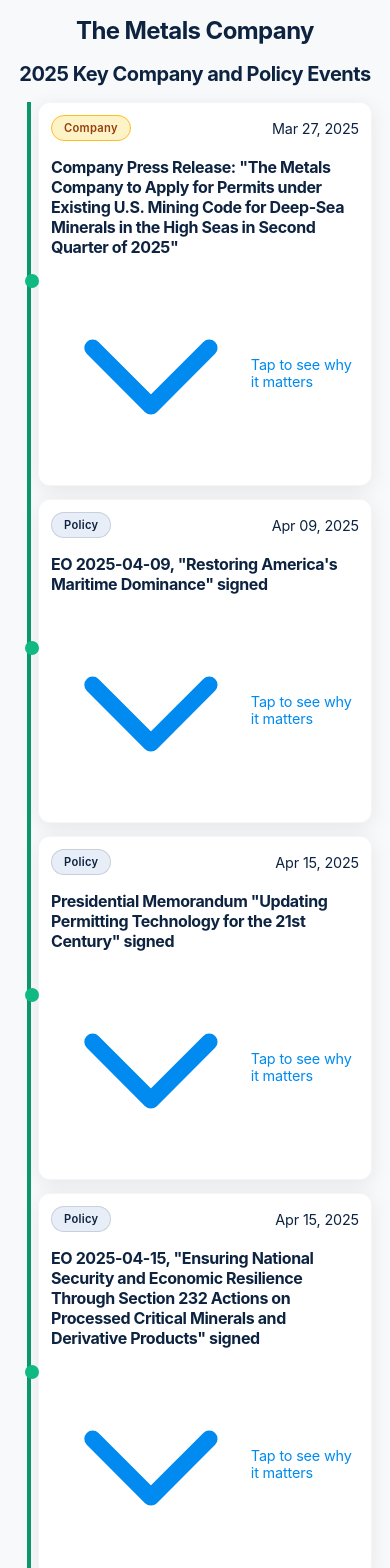
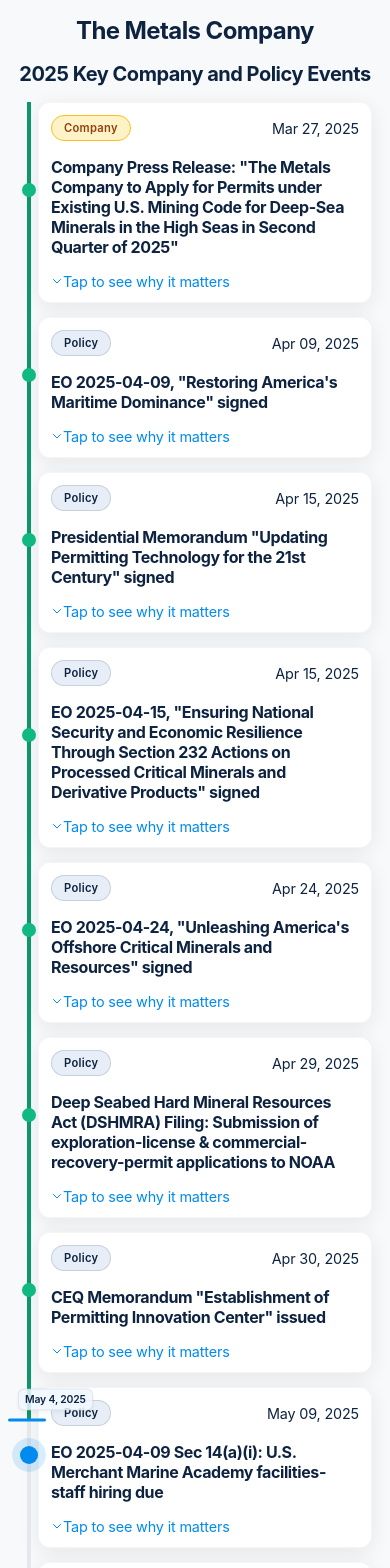
Before and after one commit to brandonlipman216/TMC-timeline-webapp, a Next.js app: page / in a window 390 px wide. Shown: the top 1568 px of the page. Built offline with nearby package versions, Linux system fonts and the light colour scheme.

Commit message:
Fix mobile layout

```diff
--- a/src/app/globals.css
+++ b/src/app/globals.css
@@ -245,9 +245,9 @@
 
 /* Media queries for mobile responsiveness */
 @media (max-width: 768px) {
-  /* Adjust timeline dots for mobile - ensure center alignment */
+  /* Adjust timeline dots for mobile - perfect center alignment */
   .timeline-dot {
-    left: 17px; /* Center with the timeline line */
+    left: 14px; /* Perfectly center with the timeline line */
     width: 14px;
     height: 14px;
     top: 50%;
@@ -255,13 +255,13 @@
   }
 
   .timeline-dot.current {
-    left: 15px; /* Center with the timeline line accounting for larger size */
+    left: 12px; /* Perfectly center with the timeline line for larger dot */
     width: 18px;
     height: 18px;
     top: 50%;
   }
 
-  /* Ensure timeline lines are centered with dots */
+  /* Ensure timeline lines are centered */
   .timeline-line,
   .timeline-line-past {
     left: 19px;
@@ -274,21 +274,21 @@
     z-index: 9;
   }
 
-  /* Reposition the date label over the timeline */
+  /* Reposition the date label ABOVE the timeline */
   .current-date-label {
     position: absolute;
     font-size: 0.65rem;
     padding: 4px 6px;
     right: auto;
     left: 10px; /* Position directly over timeline */
-    top: 25px; /* Position below the horizontal line */
-    transform: none; /* Remove vertical centering */
-    max-width: 60px; /* Limit width to force wrapping */
-    white-space: normal; /* Allow wrapping */
-    text-align: center;
+    top: -30px; /* Position ABOVE the horizontal line */
+    transform: none;
+    max-width: none; /* Allow natural width */
+    white-space: nowrap; /* Keep on one line */
+    text-align: left;
     line-height: 1.2;
-    background-color: rgba(240, 247, 255, 0.95);
-    z-index: 20; /* Higher z-index */
+    background-color: rgba(240, 247, 255, 0.85); /* Semi-transparent */
+    z-index: 20;
     border: 1px solid rgba(0, 0, 0, 0.08);
   }
 
--- a/src/components/TimelineCard.tsx
+++ b/src/components/TimelineCard.tsx
@@ -93,7 +93,13 @@
                 <h3 className="text-base md:text-lg font-semibold text-gray-800 mt-3 md:mt-5 mb-3 md:mb-4">{event.title}</h3>
 
                 <div className="text-sm font-medium text-blue-600 flex items-center">
-                  <svg className="w-3 h-3 mr-1" fill="none" viewBox="0 0 24 24" stroke="currentColor">
+                  <svg
+                    className="w-3 h-3 mr-1"
+                    fill="none"
+                    viewBox="0 0 24 24"
+                    stroke="currentColor"
+                    style={{ minWidth: '12px', maxWidth: '12px', minHeight: '12px', maxHeight: '12px' }}
+                  >
                     {isFlipped ? (
                       <path strokeLinecap="round" strokeLinejoin="round" strokeWidth={2} d="M5 15l7-7 7 7" />
                     ) : (
@@ -131,7 +137,13 @@
                 </div>
 
                 <div className="text-sm font-medium text-blue-600 flex items-center">
-                  <svg className="w-3 h-3 mr-1" fill="none" viewBox="0 0 24 24" stroke="currentColor">
+                  <svg
+                    className="w-3 h-3 mr-1"
+                    fill="none"
+                    viewBox="0 0 24 24"
+                    stroke="currentColor"
+                    style={{ minWidth: '12px', maxWidth: '12px', minHeight: '12px', maxHeight: '12px' }}
+                  >
                     {isFlipped ? (
                       <path strokeLinecap="round" strokeLinejoin="round" strokeWidth={2} d="M5 15l7-7 7 7" />
                     ) : (
```
